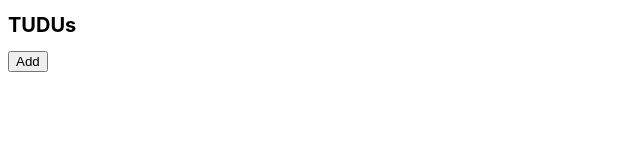
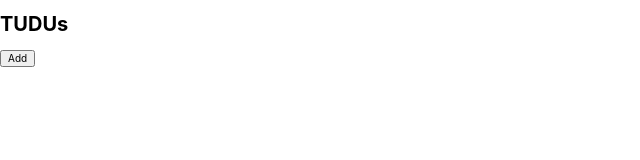
Before and after one commit to luiscarlin/context-hooks-flux, a React (Vite) app: page / in a window 1280 px wide. Shown: the top 160 px of the page, without its empty margins (0-640 px from the left). Built offline with nearby package versions, Linux system fonts and the light colour scheme.

Commit message:
add normalize

```diff
--- a/package.json
+++ b/package.json
@@ -3,6 +3,7 @@
   "version": "1.0.0",
   "private": true,
   "dependencies": {
+    "normalize.css": "^8.0.1",
     "react": "^16.8.6",
     "react-dom": "^16.8.6"
   },
--- a/src/index.scss
+++ b/src/index.scss
@@ -1,3 +1,6 @@
+@import "normalize.css";
+@import "./styles/main.scss";
+
 html {
   box-sizing: border-box;
   font-size: 10px;
@@ -12,3 +15,6 @@ html {
 *:after {
   box-sizing: inherit;
 }
+body {
+  transition: all 0.7s ease-in-out;
+}
--- /dev/null
+++ b/src/styles/main.scss
@@ -0,0 +1,2 @@
+@import "./colors.scss";
+@import "./media-breakpoints.scss";
```
Also changed, not shown: src/styles/colors.scss (renamed from src/colors.scss), src/styles/media-breakpoints.scss (renamed from src/media-breakpoints.scss), 1 other file (tests, documents, lock files or other folders).
